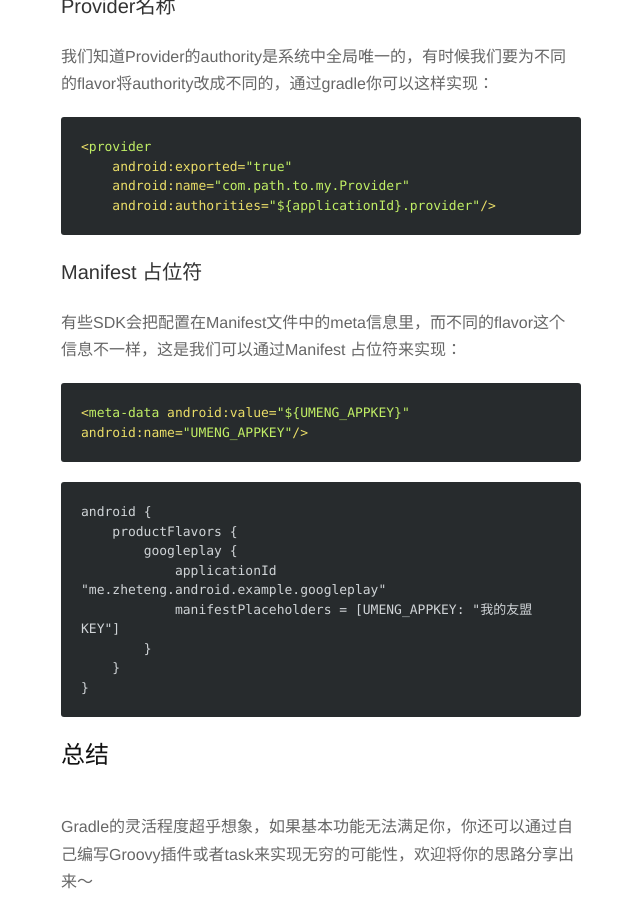
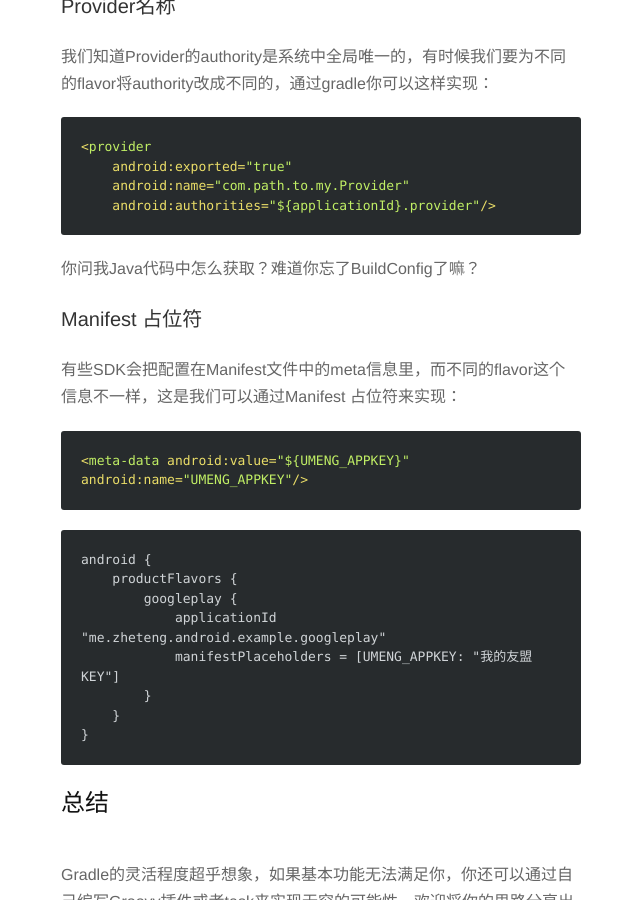
Before and after one commit to junyuecao/junyuecao.github.io, a Jekyll site: the page built from _posts/2016-02-29-flavors-with-gradle.md, in a window 1280 px wide and 900 px high, scrolled down 6281 px. Shown: the whole window, without its empty margins (319-959 px from the left). Built offline with Jekyll 4.4.1, drawn with Linux system fonts in a browser that asks for light colours; nearby versions of some CDN libraries; Markdown is read by kramdown in place of the engine named in the settings; comment, search, counter and statistics services are not loaded.

Commit message:
add post

```diff
--- a/_posts/2016-02-29-flavors-with-gradle.md
+++ b/_posts/2016-02-29-flavors-with-gradle.md
@@ -183,6 +183,8 @@ android {
     android:authorities="${applicationId}.provider"/>
 {% endhighlight %}
 
+你问我Java代码中怎么获取？难道你忘了BuildConfig了嘛？
+
 ### Manifest 占位符
 
 有些SDK会把配置在Manifest文件中的meta信息里，而不同的flavor这个信息不一样，这是我们可以通过Manifest 占位符来实现：
```
